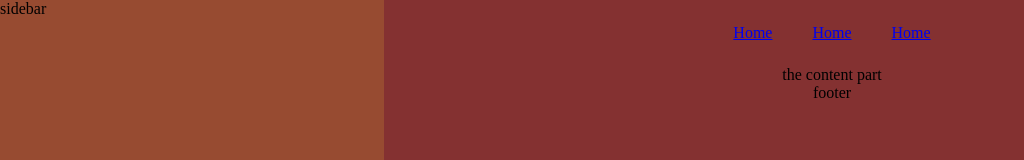
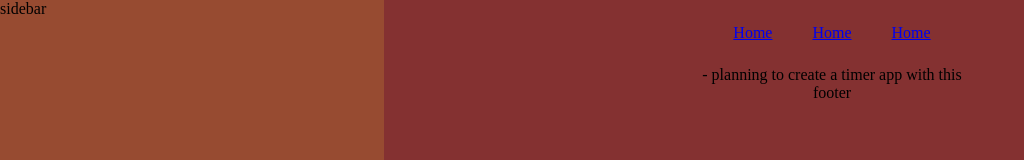
Before and after one commit to moonr3ader/moonstack, a plain HTML site: page frontend-projects/timer.html in a window 1280 px wide. Shown: the top 160 px of the page, without its empty margins (0-1024 px from the left). Drawn offline with Linux system fonts and the light colour scheme.

Commit message:
Add timer.html to frontend-projects
rename techDoc to timer

```diff
--- a/frontend-projects/techDoc.html
+++ b/frontend-projects/timer.html
@@ -53,7 +53,9 @@
             </nav>
         </header>
         <main>
-            <p>the content part</p>
+            <p>
+                    - planning to create a timer app with this
+            </p>
         </main>
         <footer>
             <p>footer</p>
```
